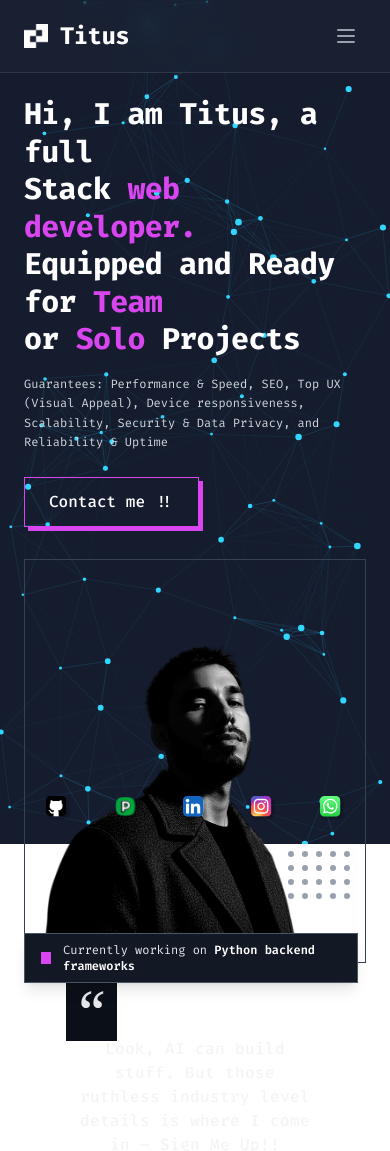
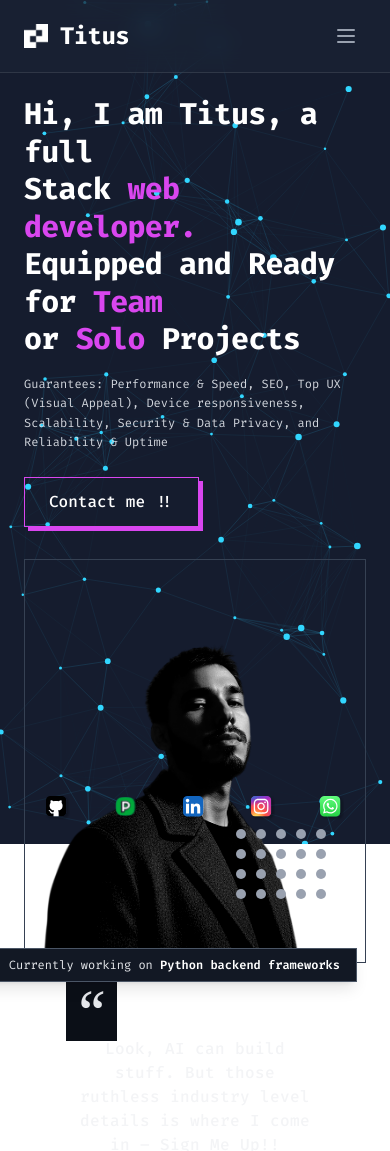
Before and after one commit to shepherd-bit/PORTFOLIO, a React (Vite) app: page / in a window 390 px wide. Shown: the top 1151 px of the page. Built offline with nearby package versions, Linux system fonts and the light colour scheme.

Commit message:
Update Hero.jsx

```diff
--- a/src/components/Hero.jsx
+++ b/src/components/Hero.jsx
@@ -7,7 +7,7 @@ const Hero = () => {
       {/* Top / Main Hero Content */}
       <div className="max-w-7xl mx-auto w-full grid grid-cols-1 lg:grid-cols-12 gap-8 items-center z-10 pt-4">
 
-        {/* Left Text Column - Scaled down & shifted slightly to the right */}
+        {/* Left Text Column */}
         <motion.div
           initial={{ opacity: 0, x: -30 }}
           animate={{ opacity: 1, x: 0 }}
@@ -40,14 +40,14 @@ const Hero = () => {
           transition={{ duration: 0.6, delay: 0.2, ease: "easeOut" }}
           className="lg:col-span-6 relative flex justify-center items-center"
         >
-          {/* Decorative Thicker White Outline Shapes */}
-          <div className="absolute -top-6 -left-6 w-36 h-36 border-2 border-white pointer-events-none hidden sm:block"></div>
-          <div className="absolute top-4 left-10 w-28 h-28 border-2 border-white pointer-events-none hidden sm:block"></div>
+          {/* Decorative Thicker White Outline Shapes - brought down slightly */}
+          <div className="absolute top-2 -left-6 w-36 h-36 border-2 border-white pointer-events-none hidden sm:block"></div>
+          <div className="absolute top-12 left-10 w-28 h-28 border-2 border-white pointer-events-none hidden sm:block"></div>
 
-          {/* Dot Grid Decoration */}
-          <div className="absolute bottom-16 right-4 grid grid-cols-5 gap-2 z-20 pointer-events-none">
+          {/* Dot Grid Decoration - larger dots and moved closer to the image */}
+          <div className="absolute bottom-16 right-10 grid grid-cols-5 gap-2.5 z-20 pointer-events-none">
             {[...Array(20)].map((_, i) => (
-              <div key={i} className="w-1.5 h-1.5 bg-gray-400 rounded-full"></div>
+              <div key={i} className="w-2.5 h-2.5 bg-gray-400 rounded-full"></div>
             ))}
           </div>
 
@@ -58,19 +58,19 @@ const Hero = () => {
               alt="Titus - Full Stack Web Developer"
               className="w-full h-auto object-cover grayscale contrast-125"
             />
-          </div>
 
-          {/* Currently Working Badge */}
-          <div className="absolute -bottom-5 right-2 lg:-right-4 z-30 border border-gray-600 bg-[#121824] px-4 py-2 flex items-center gap-3 shadow-lg">
-            <span className="w-3 h-3 bg-[#d946ef] inline-block"></span>
-            <p className="text-xs sm:text-sm font-mono text-gray-200">
-              Currently working on <span className="text-white font-semibold">Python backend frameworks</span>
-            </p>
+            {/* Currently Working Badge - whitespace-nowrap added to fit everything on a single line */}
+            <div className="absolute -bottom-5 right-2 z-30 border border-gray-600 bg-[#121824] px-4 py-2 flex items-center gap-3 shadow-lg whitespace-nowrap">
+              <span className="w-3 h-3 bg-[#d946ef] inline-block shrink-0"></span>
+              <p className="text-xs sm:text-sm font-mono text-gray-200">
+                Currently working on <span className="text-white font-semibold">Python backend frameworks</span>
+              </p>
+            </div>
           </div>
         </motion.div>
       </div>
 
-      {/* Bottom Quote Banner Section - pulled up */}
+      {/* Bottom Quote Banner Section */}
       <motion.div
         initial={{ opacity: 0, y: 30 }}
         animate={{ opacity: 1, y: 0 }}
```
